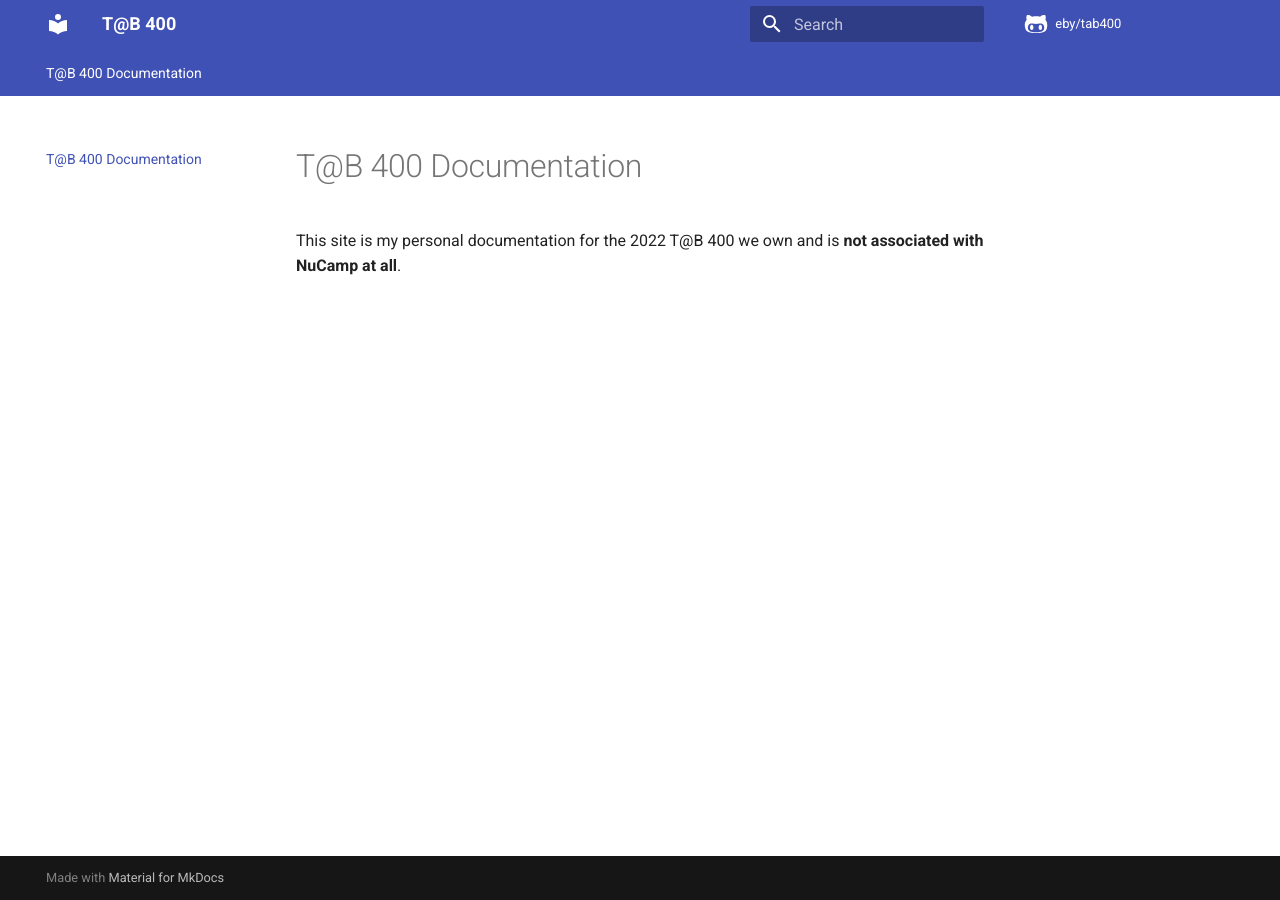
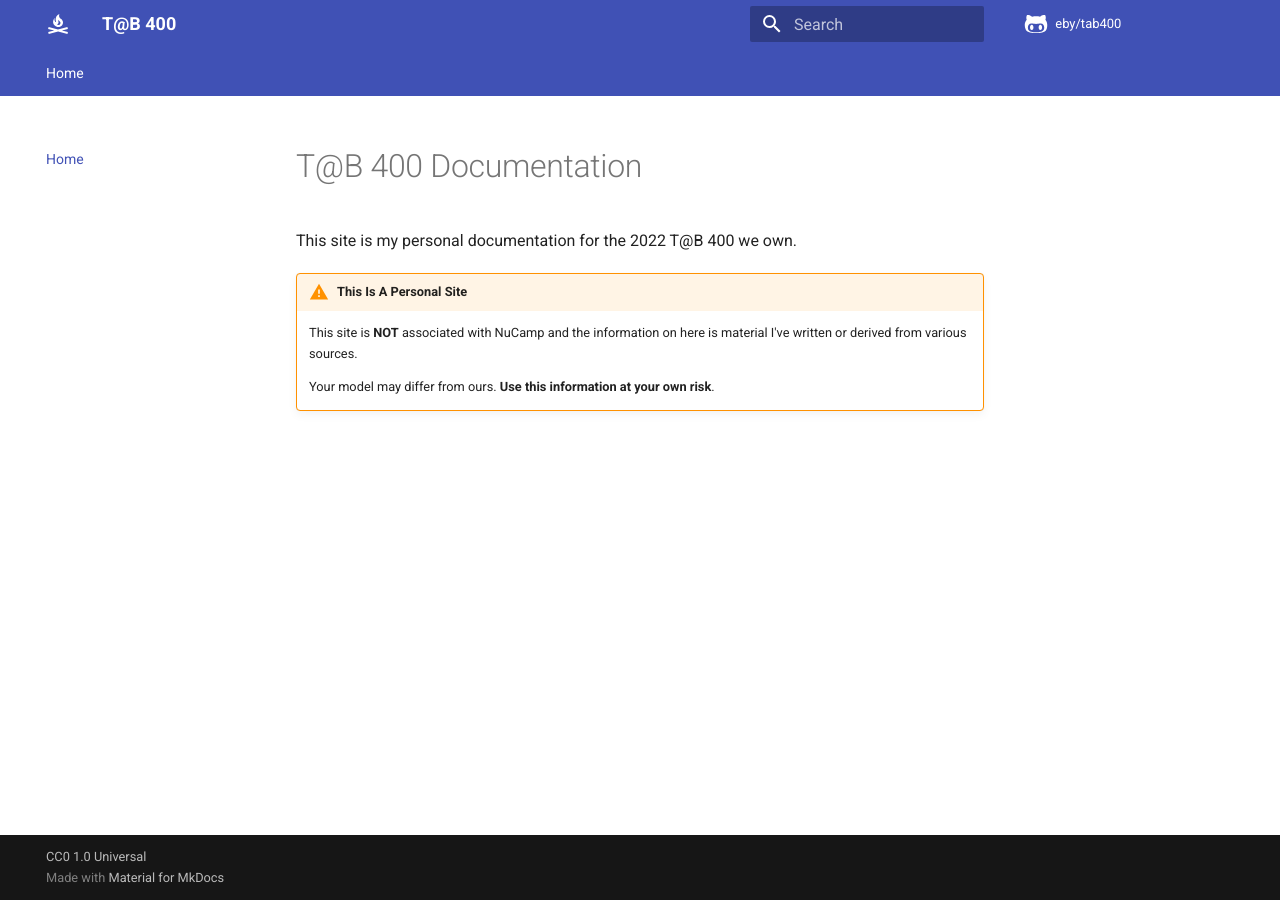
Before and after one commit to eby/tab400, an MkDocs documentation site: the page built from docs/index.md, in a window 1280 px wide. Built offline with MkDocs 1.6.1 and Material for MkDocs 9.7.7, drawn with Linux system fonts in a browser that asks for light colours; comment, search, counter and statistics services are not loaded; the version menu is left out.

Commit message:
a few more extensions

```diff
--- a/docs/index.md
+++ b/docs/index.md
@@ -1,3 +1,11 @@
+---
+title: Home
+---
 # T@B 400 Documentation
 
-This site is my personal documentation for the 2022 T@B 400 we own and is **not associated with NuCamp at all**.
+This site is my personal documentation for the 2022 T@B 400 we own.
+
+!!! warning "This Is A Personal Site"
+    This site is **NOT** associated with NuCamp and the information on here is material I've written or derived from various sources.
+
+    Your model may differ from ours. **Use this information at your own risk**.
--- a/mkdocs.yml
+++ b/mkdocs.yml
@@ -1,8 +1,10 @@
 site_name: T@B 400
+copyright: CC0 1.0 Universal
 theme:
   name: material
   icon:
     repo: fontawesome/brands/github-alt
+    logo: material/campfire
   features:
     - navigation.tabs
 repo_url: https://github.com/eby/tab400
@@ -11,7 +13,17 @@ edit_uri: ""
 plugins:
   - git-revision-date
   - search
+markdown_extensions:
+  - meta
+  - admonition
+  - pymdownx.details
+  - pymdownx.superfences
+  - tables
+  - attr_list
+  - md_in_html
 extra:
   version:
     provider: mike
     default: 2022
+nav:
+  - Home: index.md
```
